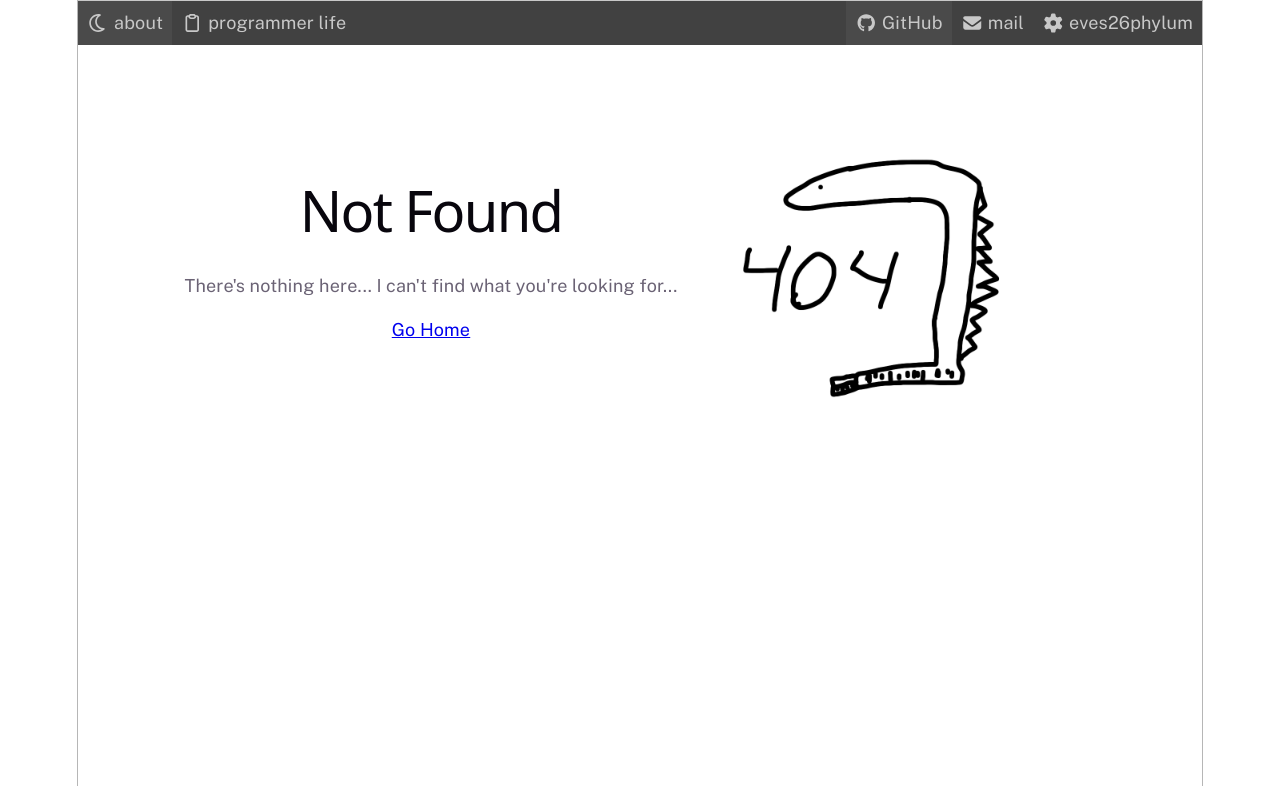
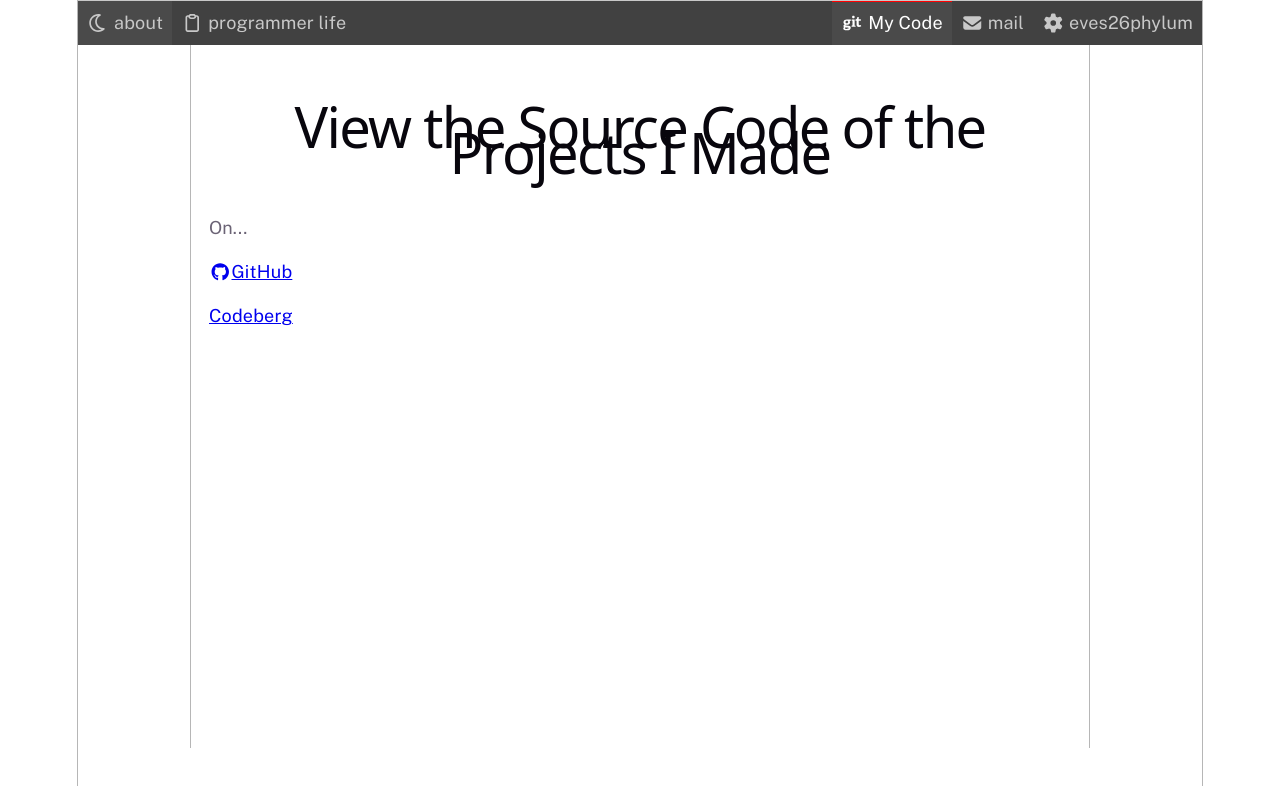
Before and after one commit to eves26phylum/index, a React (Vite) app: page /git in a window 1280 px wide. Shown: the top 786 px of the page. Built offline with nearby package versions, Linux system fonts and the light colour scheme.

Commit message:
added codeberg and git page

```diff
--- a/src/App.css
+++ b/src/App.css
@@ -13,6 +13,7 @@
     --odd: rgba(255, 255, 255, 0.048);
     --text-color: black;
     --accent-gradient-select: linear-gradient(to bottom, var(--darkened-accent-darker) 0%, var(--darkened-accent) 20%, var(--darkened-accent) 100%);
+		--input-colour: rgb(226, 226, 226);
 }
 .important-information {
 	user-select: none;
@@ -194,7 +195,7 @@ code.youvegotmail {
     justify-content: space-between;
 }
 code {
-    background-color: rgb(226, 226, 226);
+    background-color: var(--input-colour);
     color: black;
     padding: 0.25rem 0.25rem;
     align-items: center;
@@ -653,3 +654,14 @@ blockquote {
 	padding-left: 1rem;
 	color: var(--ghost);
 }
+select {
+	border: none;
+	background-color: var(--input-colour);
+	padding: 0.25rem;
+	cursor: pointer;
+}
+input {
+	border: none;
+	padding: 0.25rem;
+	border: 1px solid var(--input-colour);
+}
--- a/src/Routes.tsx
+++ b/src/Routes.tsx
@@ -15,6 +15,7 @@ import { Cat, Dog } from "./pages/Dog";
 import { GetPizza } from "./pages/DeliverPizza";
 import { Blog } from "./pages/Blog";
 import { BlogViewer } from "./pages/BlogViewer";
+import { MyCode } from "./pages/MyCode";
 
 export function AllRoutes() {
     return <Routes>
@@ -32,6 +33,7 @@ export function AllRoutes() {
             <Route path="/cat" element={<Cat/>}/>
 						<Route path="/blog/*" element={<BlogViewer/>}/>
 						<Route path="/blog" element={<Blog/>}/>
+						<Route path="/git" element={<MyCode/>}/>
             <Route path="*" element={<NotFound/>}/>
           </Routes>
 }
--- a/src/components/Header.tsx
+++ b/src/components/Header.tsx
@@ -3,7 +3,7 @@ import React from "react";
 import { FontAwesomeIcon } from '@fortawesome/react-fontawesome';
 import { faEye as faFilledEye, faClipboard as faFilledClipboard, type IconDefinition, faFloppyDisk as faFilledFloppyDisk, faMoon as faFilledMoon, faEllipsis, faCog as faFilledCog, faCaretDown as faFilledCaretDown } from '@fortawesome/free-solid-svg-icons';
 import { faEye, faClipboard, faFloppyDisk, faMoon } from '@fortawesome/free-regular-svg-icons';
-import { faGithub } from "@fortawesome/free-brands-svg-icons";
+import { faGit } from "@fortawesome/free-brands-svg-icons";
 import { faEnvelope } from "@fortawesome/free-solid-svg-icons";
 import { useEffect, useLayoutEffect, useRef, useState } from "react";
 import { usePriorityPlusMenu } from "../hooks/usePriorityPlusMenu";
@@ -77,7 +77,7 @@ export function MenuBar() {
                     </div>
                 </nav>
                 <nav className="justify-right">
-                    <HeaderLink target="_blank" to="https://github.com/eves26phylum" className="redirect">{IconAndTextCombo({ filledIcon: faGithub, children: "GitHub" })}</HeaderLink>
+                    <HeaderLink to="/git" className="redirect">{IconAndTextCombo({ filledIcon: faGit, children: "My Code" })}</HeaderLink>
                     <HeaderLink to="/email">{IconAndTextCombo({ filledIcon: faEnvelope, children: "mail" })}</HeaderLink>
                     <HeaderLink key="destructive_actions" to="/destructive_actions" className="mobile-view" aria-label="eves26phylum—settings">
                         <FontAwesomeIcon icon={faFilledCog}/>
--- a/src/pages/HomePage.tsx
+++ b/src/pages/HomePage.tsx
@@ -8,7 +8,7 @@ export function HomePage() {
                 <h1>eves26phylum</h1>
                 <div className="default row">
 										{/* <p>external links</p> */}
-                    <NavLink target="_blank" to="https://github.com/eves26phylum">GitHub</NavLink>
+                    <NavLink to="/git">My Code</NavLink>
                     <NavLink target="_blank" to="https://discord.gg/5x7aUsNp2V">Discord</NavLink>
 								    <NavLink to="/email">E-Mail</NavLink>
                 </div>
--- /dev/null
+++ b/src/pages/MyCode.tsx
@@ -0,0 +1,19 @@
+import { NavLink } from "react-router"
+import { faGithub, faCodeberg } from "@fortawesome/free-brands-svg-icons"
+import { FontAwesomeIcon } from "@fortawesome/react-fontawesome"
+export function MyCode() {
+	return <div className="mainContent presentation">
+		<div className="default blog end">
+			<h1>View the Source Code of the Projects I Made</h1>
+			<p>On...</p>
+			<NavLink target="_blank" to="https://github.com/eves26phylum">
+				<FontAwesomeIcon icon={faGithub}/>
+				GitHub
+			</NavLink>
+			<NavLink target="_blank" to="https://codeberg.org/eves26phylum">
+				<FontAwesomeIcon icon={faCodeberg}/>
+				Codeberg
+			</NavLink>
+		</div>
+	</div>
+}
```
